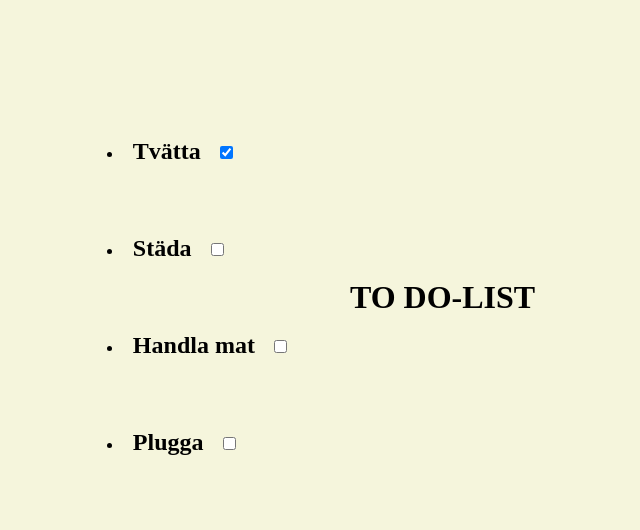
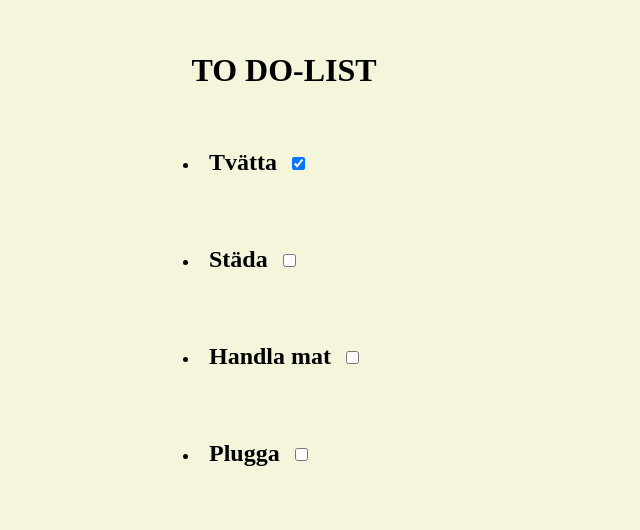
Before and after one commit to mallrosen/todos-mallrosen, a website built with Vite: page index.html in a window 1280 px wide. Shown: the part 111-641 px from the top of the page, without its empty margins (356-996 px from the left). Built offline with nearby package versions, Linux system fonts and the light colour scheme.

Commit message:
header & footer + some style

```diff
--- a/src/js/main.js
+++ b/src/js/main.js
@@ -15,10 +15,10 @@ if (localStorage.getItem("todoList")) {
 
 const task1 = new Tasks("Tvätta", true);
 const task2 = new Tasks("Städa", false);
-const task3 = new Tasks("Handla mat", false);
+const task3 = new Tasks("Handla mat", false)
 const task4 = new Tasks("Plugga", false);
 
-const todoList = [task1, task2, task3, task4];
+let todoList = [task1, task2, task3, task4];
 const createHtml = () => {
 const toDosContainer = document.getElementById("toDoContainer");
 toDosContainer.innerHTML = "";
@@ -48,8 +48,23 @@ for (let i = 0; i < todoList.length; i++) {
     taskH2.innerHTML = todoList[i].title;
     checkbox.innerHTML = todoList[i].isDone;
     taskLi.className = "toDoLi";
+}
 
-}
 }
 
 createHtml();
+
+
+
+
+// const footer = document.createElement("footer");
+// const fDiv = document.createElement("div");
+// const fA = document.createElement("a");
+// const fP = document.createElement("p");
+// document.body.appendChild(footer);
+
+// footer.appendChild(fDiv);
+// fDiv.appendChild(fA);
+// fA.appendChild(fP);
+
+// fP.innerHTML = "&copy;FED23S-2023";
--- a/src/scss/style.scss
+++ b/src/scss/style.scss
@@ -1,5 +1,12 @@
+* {
+  margin: 0;
+  padding: 0;
+  box-sizing: border-box;
+}
+
 body{
   display: flex;
+  flex-direction: column-reverse;
   justify-content: center;
   align-items: center;
   min-height: 100vh;
@@ -16,3 +23,12 @@ h2{
   padding: 10px;
 
 }
+
+header{
+
+
+}
+
+footer{
+  background-color: aqua;
+}
```
